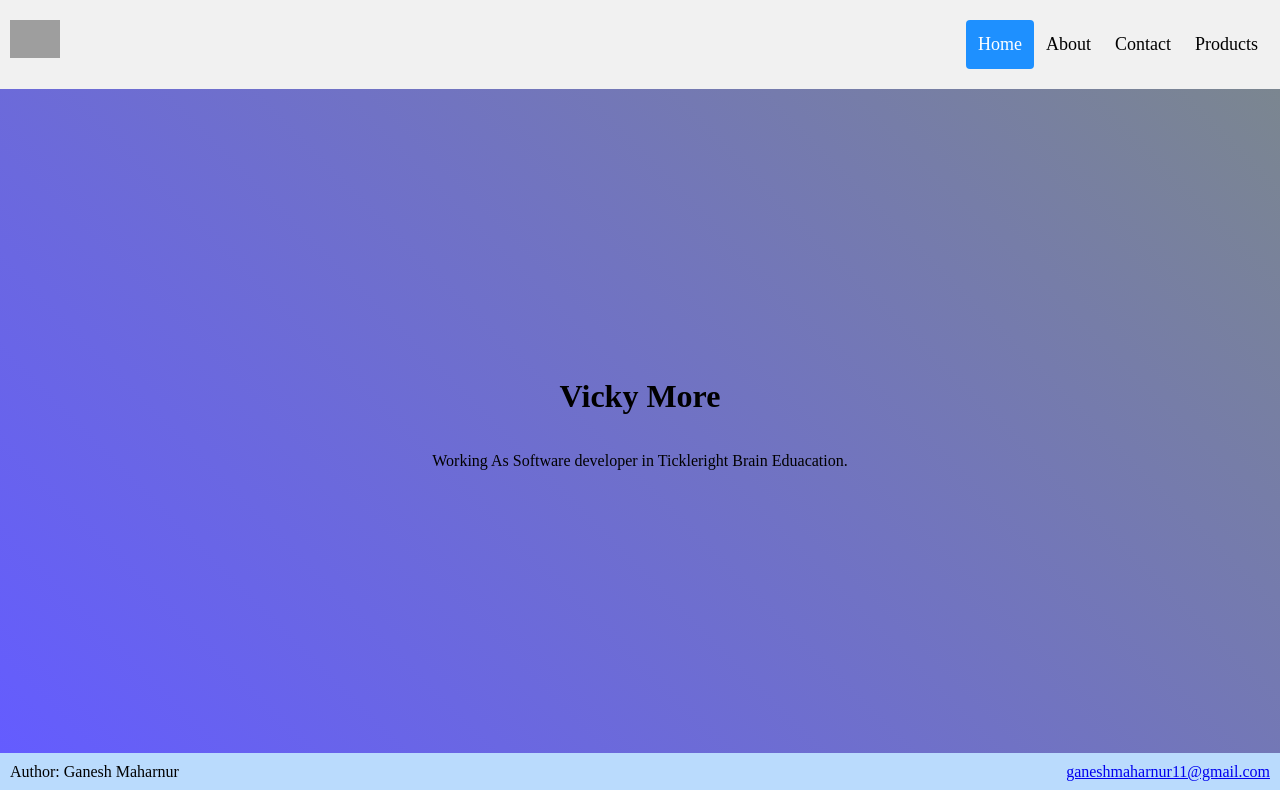
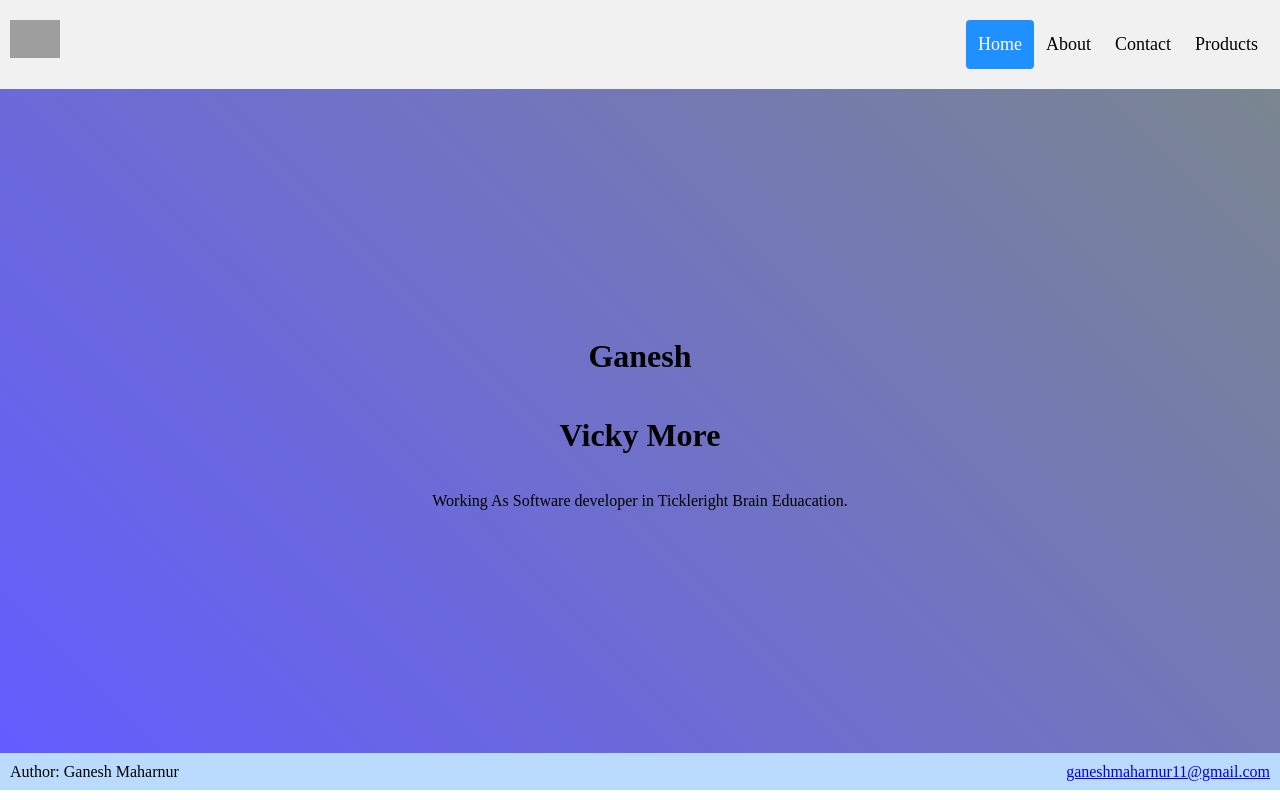
Before and after one commit to FrontX-Ganesh/static_website, a React (Create React App) app: page /abouts in a window 1280 px wide. Built offline with nearby package versions, Linux system fonts and the light colour scheme; grey boxes are pictures that could not be loaded; a web font is replaced by a local one.

Commit message:
created context Api

```diff
--- a/src/About.jsx
+++ b/src/About.jsx
@@ -1,10 +1,15 @@
 import React from "react";
+import { useContext } from "react";
+import { AppContext } from "./Context/ProductContext";
 
 const About = (props) => {
+
+  const { myName } = useContext(AppContext);
 
   return (
     <>
       <div className='container'>
+        <h1>{myName}</h1>
         <h1>{props.HeadingName}</h1>
         <p>Working As Software developer in Tickleright Brain Eduacation.</p>
       </div>
--- /dev/null
+++ b/src/Context/ProductContext.jsx
@@ -0,0 +1,14 @@
+import { createContext } from "react";
+import App from '../App'
+
+const AppContext = createContext();
+
+const AppProvider = () => {
+    return (
+        <AppContext.Provider value={{ myName: "Ganesh" }}>
+            <App />
+        </AppContext.Provider>
+    )
+};
+
+export { AppProvider, AppContext }
--- a/src/index.js
+++ b/src/index.js
@@ -3,12 +3,14 @@ import ReactDOM from "react-dom/client";
 import "./index.css";
 import App from "./App";
 import reportWebVitals from "./reportWebVitals";
+import { AppProvider } from "./Context/ProductContext";
 
 const root = ReactDOM.createRoot(document.getElementById("root"));
 
-root.render(<App />);
+root.render(
+    <AppProvider>
+        <App />
+    </AppProvider>
+);
 
-// If you want to start measuring performance in your app, pass a function
-// to log results (for example: reportWebVitals(console.log))
-// or send to an analytics endpoint. Learn more: https://bit.ly/CRA-vitals
 reportWebVitals();
```
